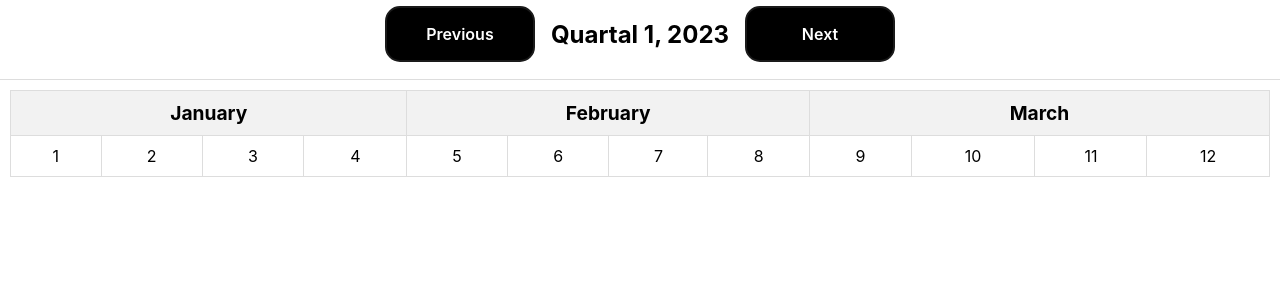
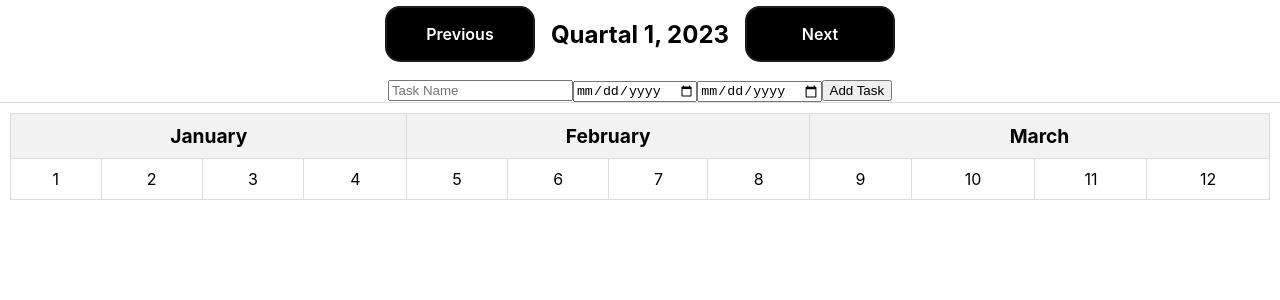
Before and after one commit to TauriRu/kvartalivaade-tabel, a React (Create React App) app: page / in a window 1280 px wide. Shown: the top 300 px of the page. Built offline with nearby package versions, Linux system fonts and the light colour scheme.

Commit message:
task generator added

```diff
--- a/src/App.css
+++ b/src/App.css
@@ -17,7 +17,7 @@
   column-gap: 16px;
 }
 
-.quarterButtons .button {
+.button {
   appearance: none;
   background-color: #000000;
   border: 2px solid #1a1a1a;
@@ -32,7 +32,7 @@
   font-weight: 600;
   line-height: normal;
   margin: 0;
-  min-height: 50px;
+  height: auto;
   max-width: 150px;
   outline: none;
   padding: 16px 24px;
--- a/src/components/Calendar/Calendar.tsx
+++ b/src/components/Calendar/Calendar.tsx
@@ -1,4 +1,4 @@
-import React from 'react';
+import React, { useState } from 'react';
 import './Calendar.css';
 
 interface CalendarProps {
@@ -8,6 +8,12 @@ interface CalendarProps {
 interface TableDataItem {
   month: string;
   weeks: number[];
+}
+
+interface Task {
+  name: string;
+  startDate: Date;
+  endDate: Date;
 }
 
 const Calendar: React.FC<CalendarProps> = ({ currentQuarter }) => {
@@ -30,7 +36,7 @@ const Calendar: React.FC<CalendarProps> = ({ currentQuarter }) => {
   const monthData: TableDataItem[] = [];
   let currentMonth: string | null = null;
 
-  for (let i = 0; i < 3; i++) { // Loop through 3 months in the quarter
+  for (let i = 0; i < 3; i++) {
     const currentDate = new Date(startQuarterDate);
     currentDate.setMonth(currentDate.getMonth() + i);
 
@@ -47,12 +53,66 @@ const Calendar: React.FC<CalendarProps> = ({ currentQuarter }) => {
     }
   }
 
+  const [newTaskName, setNewTaskName] = useState('');
+  const [newTaskStartDate, setNewTaskStartDate] = useState('');
+  const [newTaskEndDate, setNewTaskEndDate] = useState('');
+  const [tasks, setTasks] = useState<Task[]>([
+    {
+      name: 'Task 1',
+      startDate: new Date(2023, 7, 15),
+      endDate: new Date(2023, 7, 20),
+    },
+    {
+      name: 'Task 2',
+      startDate: new Date(2023, 7, 25),
+      endDate: new Date(2023, 7, 30),
+    },
+    // Add more tasks here
+  ]);
+
+  const handleAddTask = () => {
+    if (newTaskName && newTaskStartDate && newTaskEndDate) {
+      const newTask: Task = {
+        name: newTaskName,
+        startDate: new Date(newTaskStartDate),
+        endDate: new Date(newTaskEndDate),
+      };
+
+      setTasks([...tasks, newTask]);
+
+      setNewTaskName('');
+      setNewTaskStartDate('');
+      setNewTaskEndDate('');
+    }
+  };
+
   return (
     <div className="calendar">
+      <div className="add-task">
+        <input
+          type="text"
+          placeholder="Task Name"
+          value={newTaskName}
+          onChange={(e) => setNewTaskName(e.target.value)}
+        />
+        <input
+          type="date"
+          value={newTaskStartDate}
+          onChange={(e) => setNewTaskStartDate(e.target.value)}
+        />
+        <input
+          type="date"
+          value={newTaskEndDate}
+          onChange={(e) => setNewTaskEndDate(e.target.value)}
+        />
+        <button onClick={handleAddTask}>Add Task</button>
+      </div>
       <div className="calendar-body">
+
         <table>
           <thead>
             <tr className="month-row">
+
               {monthData.map((data, index) => (
                 <th key={index} className="month-cell" colSpan={4}>
                   {data.month}
@@ -70,6 +130,21 @@ const Calendar: React.FC<CalendarProps> = ({ currentQuarter }) => {
                 ))
               )}
             </tr>
+            <tr className="task-row">
+              {monthData.map((data) =>
+                data.weeks.map((week, index) => (
+                  <td key={index} className="task-cell">
+                    {tasks.map((task) => {
+                      const startWeek = getISOWeek(task.startDate);
+                      const endWeek = getISOWeek(task.endDate);
+                      if (week >= startWeek && week <= endWeek) {
+                        return <div className="task">{task.name}</div>;
+                      }
+                    })}
+                  </td>
+                ))
+              )}
+            </tr>
           </tbody>
         </table>
       </div>
```
